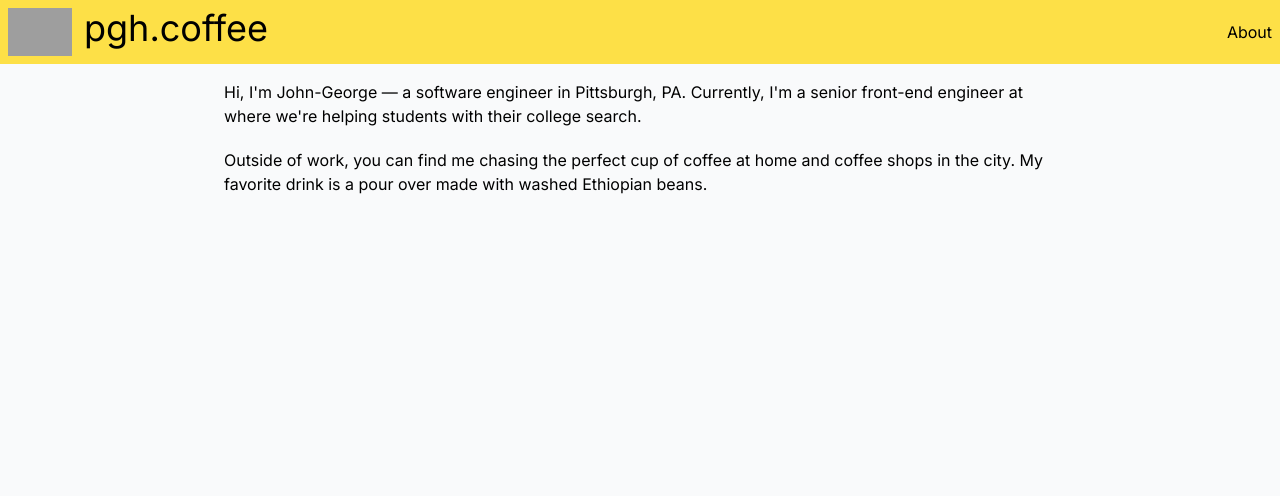
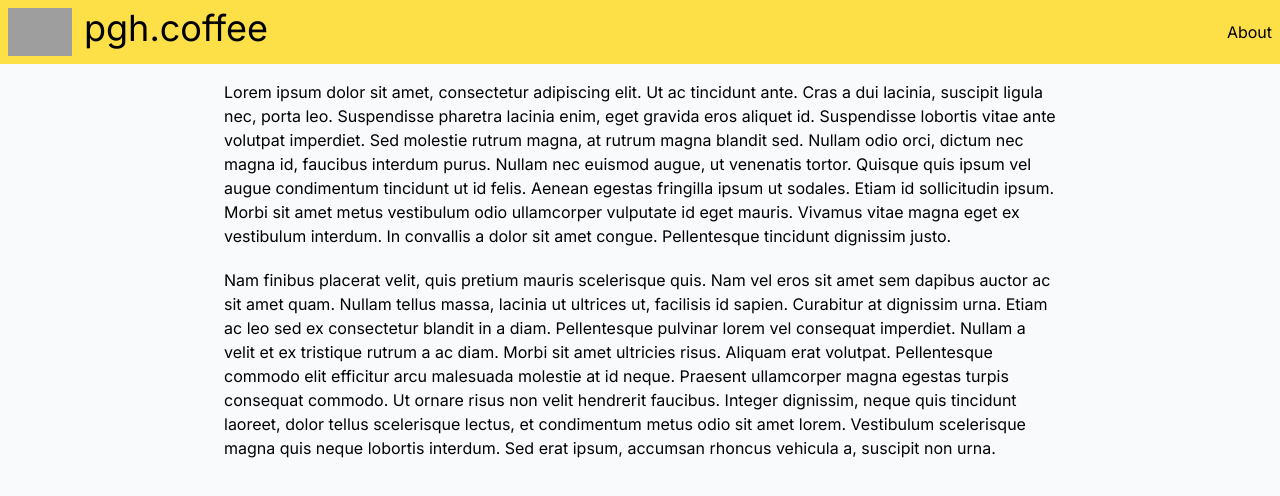
Before and after one commit to Johngeorgesample/pgh-coffee, a Next.js app: page /about in a window 1280 px wide. Shown: the top 496 px of the page. Built offline with nearby package versions, Linux system fonts and the light colour scheme; grey boxes are pictures that could not be loaded.

Commit message:
use lorem ipsum for about copy

```diff
--- a/app/about/page.tsx
+++ b/app/about/page.tsx
@@ -5,12 +5,24 @@ export default function About() {
       <Header2 />
       <div className="max-w-4xl mx-auto px-6 md:px-8">
         <p className="mb-5 mt-4">
-          Hi, I'm John-George — a software engineer in Pittsburgh, PA. Currently, I'm a senior front-end engineer at{" "}
-
-          where we're helping students with their college search.
+          Lorem ipsum dolor sit amet, consectetur adipiscing elit. Ut ac tincidunt ante. Cras a dui lacinia, suscipit
+          ligula nec, porta leo. Suspendisse pharetra lacinia enim, eget gravida eros aliquet id. Suspendisse lobortis
+          vitae ante volutpat imperdiet. Sed molestie rutrum magna, at rutrum magna blandit sed. Nullam odio orci,
+          dictum nec magna id, faucibus interdum purus. Nullam nec euismod augue, ut venenatis tortor. Quisque quis
+          ipsum vel augue condimentum tincidunt ut id felis. Aenean egestas fringilla ipsum ut sodales. Etiam id
+          sollicitudin ipsum. Morbi sit amet metus vestibulum odio ullamcorper vulputate id eget mauris. Vivamus vitae
+          magna eget ex vestibulum interdum. In convallis a dolor sit amet congue. Pellentesque tincidunt dignissim
+          justo.
         </p>
         <p className="mb-5">
-          Outside of work, you can find me chasing the perfect cup of coffee at home and coffee shops in the city. My favorite drink is a pour over made with washed Ethiopian beans.
+          Nam finibus placerat velit, quis pretium mauris scelerisque quis. Nam vel eros sit amet sem dapibus auctor ac
+          sit amet quam. Nullam tellus massa, lacinia ut ultrices ut, facilisis id sapien. Curabitur at dignissim urna.
+          Etiam ac leo sed ex consectetur blandit in a diam. Pellentesque pulvinar lorem vel consequat imperdiet. Nullam
+          a velit et ex tristique rutrum a ac diam. Morbi sit amet ultricies risus. Aliquam erat volutpat. Pellentesque
+          commodo elit efficitur arcu malesuada molestie at id neque. Praesent ullamcorper magna egestas turpis
+          consequat commodo. Ut ornare risus non velit hendrerit faucibus. Integer dignissim, neque quis tincidunt
+          laoreet, dolor tellus scelerisque lectus, et condimentum metus odio sit amet lorem. Vestibulum scelerisque
+          magna quis neque lobortis interdum. Sed erat ipsum, accumsan rhoncus vehicula a, suscipit non urna.
         </p>
       </div>
     </>
```
